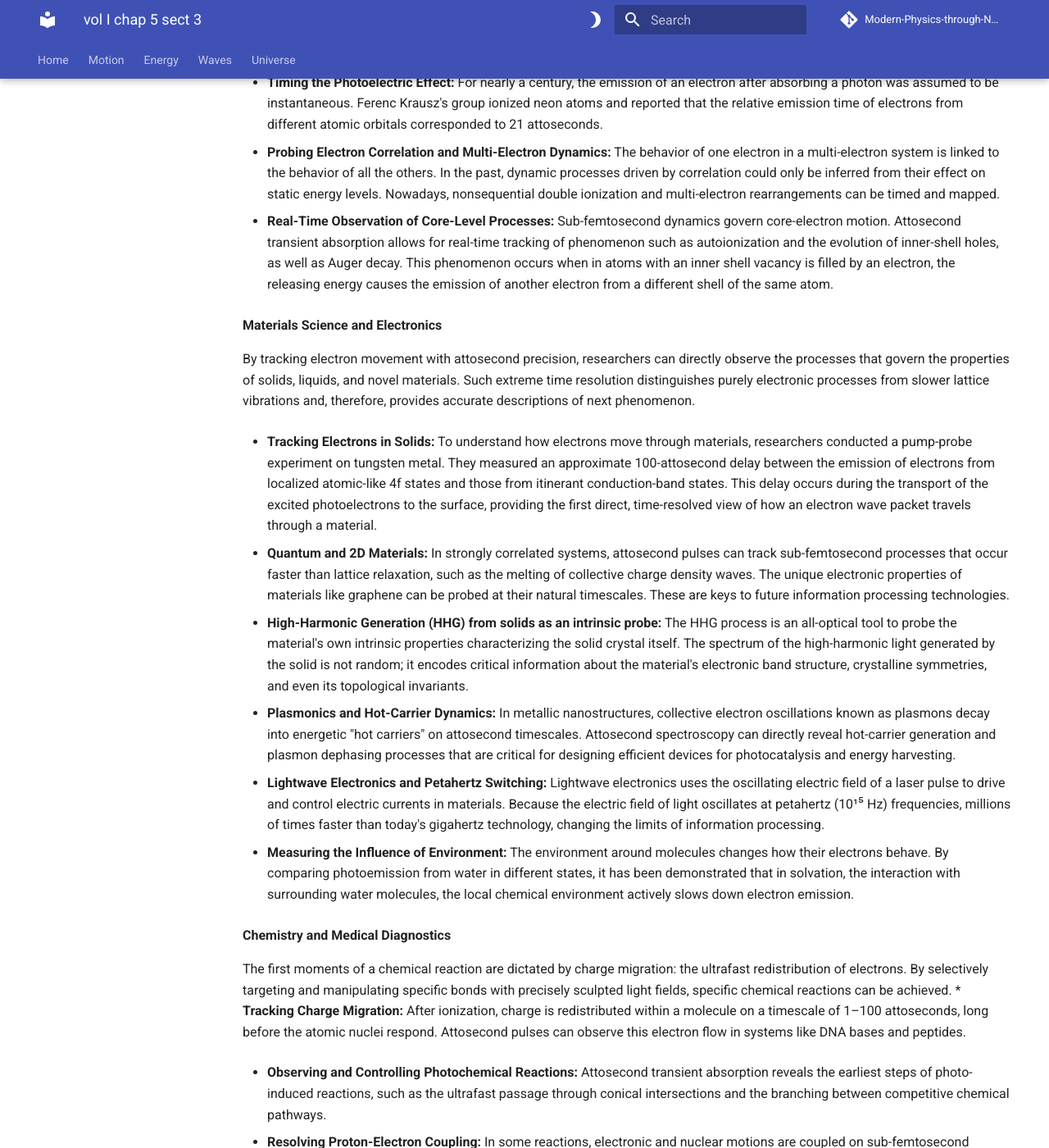
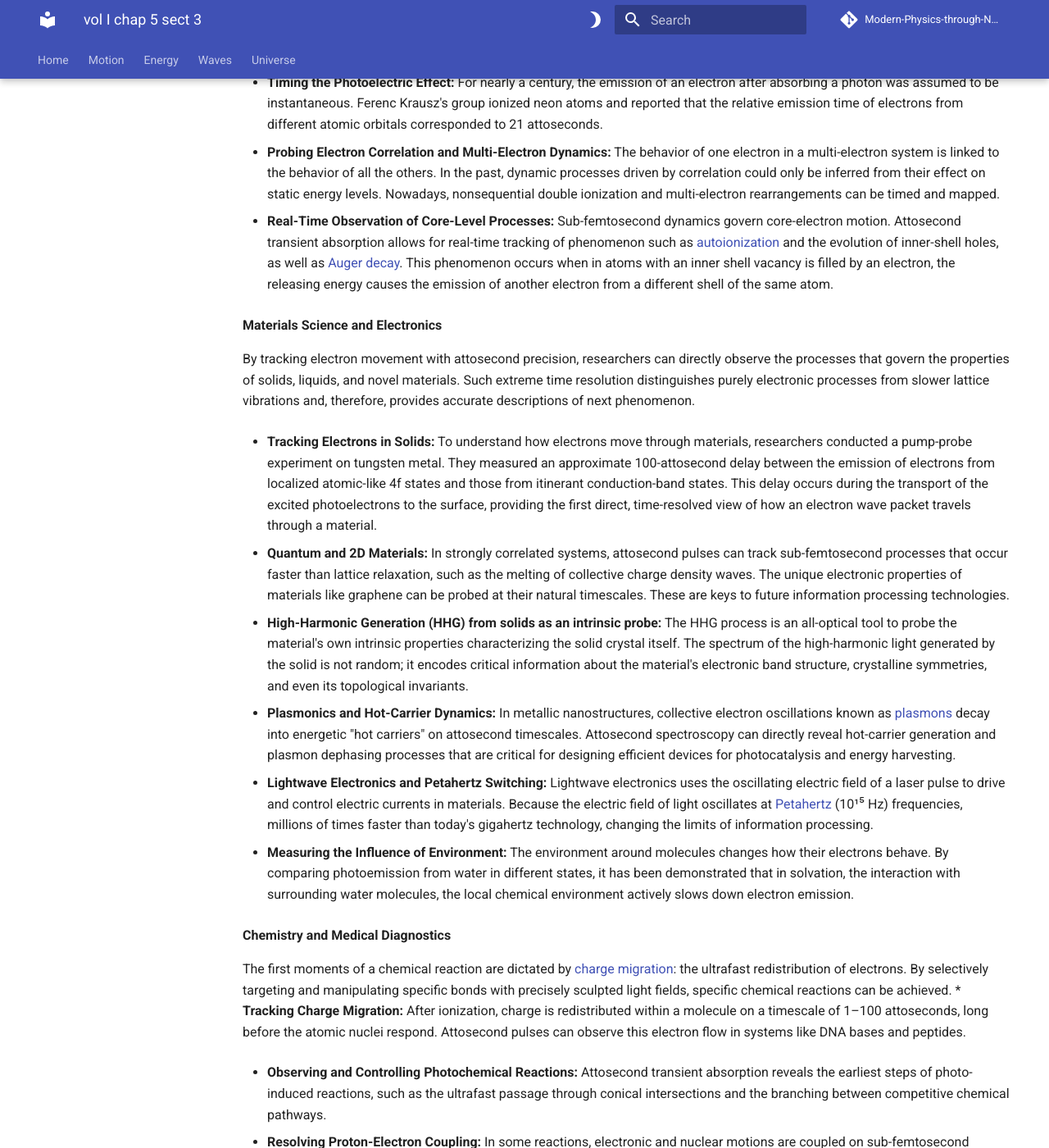
Before and after one commit to modphysnobel/modphysnobel.github.io, an MkDocs documentation site: the page built from docs/vol-I/vol-I-chap-5-sect-3.md, in a window 1280 px wide and 1400 px high, scrolled down 546 px. Shown: the whole window at 82% size. Built offline with MkDocs 1.6.1 and Material for MkDocs 9.7.7, drawn with Linux system fonts in a browser that asks for light colours; some web fonts are replaced; comment, search, counter and statistics services are not loaded; part of the change alters nothing that is shown.

```diff
--- a/docs/vol-I/vol-I-chap-5-sect-3.md
+++ b/docs/vol-I/vol-I-chap-5-sect-3.md
@@ -11,7 +11,7 @@ We consider some characteristics of the emerging technological frontiers promote
 
 * **Probing Electron Correlation and Multi-Electron Dynamics:** The behavior of one electron in a multi-electron system is linked to the behavior of all the others. In the past, dynamic processes driven by correlation could only be inferred from their effect on static energy levels. Nowadays, nonsequential double ionization and multi-electron rearrangements can be timed and mapped.
 
-* **Real-Time Observation of Core-Level Processes:** Sub-femtosecond dynamics govern core-electron motion. Attosecond transient absorption allows for real-time tracking of phenomenon such as autoionization and the evolution of inner-shell holes, as well as Auger decay. This phenomenon occurs when in atoms with an inner shell vacancy is filled by an electron, the releasing energy causes the emission of another electron from a different shell of the same atom.
+* **Real-Time Observation of Core-Level Processes:** Sub-femtosecond dynamics govern core-electron motion. Attosecond transient absorption allows for real-time tracking of phenomenon such as <a href="https://en.wikipedia.org/wiki/Autoionization" title="here the definition">autoionization </a> and the evolution of inner-shell holes, as well as <a href="https://en.wikipedia.org/wiki/Auger_effect" title="here the definition">Auger decay</a>. This phenomenon occurs when in atoms with an inner shell vacancy is filled by an electron, the releasing energy causes the emission of another electron from a different shell of the same atom.
 
  **Materials Science and Electronics**
 
@@ -23,15 +23,15 @@ By tracking electron movement with attosecond precision, researchers can directl
 
 * **High-Harmonic Generation (HHG) from solids as an intrinsic probe:** The HHG process is an all-optical tool to probe the material's own intrinsic properties characterizing the solid crystal itself. The spectrum of the high-harmonic light generated by the solid is not random; it encodes critical information about the material's electronic band structure, crystalline symmetries, and even its topological invariants.
 
-* **Plasmonics and Hot-Carrier Dynamics:** In metallic nanostructures, collective electron oscillations known as plasmons decay into energetic "hot carriers" on attosecond timescales. Attosecond spectroscopy can directly reveal hot-carrier generation and plasmon dephasing processes that are critical for designing efficient devices for photocatalysis and energy harvesting.
+* **Plasmonics and Hot-Carrier Dynamics:** In metallic nanostructures, collective electron oscillations known as <a href="https://en.wikipedia.org/wiki/Plasmon" title="here the definition">plasmons </a> decay into energetic "hot carriers" on attosecond timescales. Attosecond spectroscopy can directly reveal hot-carrier generation and plasmon dephasing processes that are critical for designing efficient devices for photocatalysis and energy harvesting.
 
-* **Lightwave Electronics and Petahertz Switching:** Lightwave electronics uses the oscillating electric field of a laser pulse to drive and control electric currents in materials. Because the electric field of light oscillates at petahertz (10¹⁵ Hz) frequencies, millions of times faster than today's gigahertz technology, changing the limits of information processing.
+* **Lightwave Electronics and Petahertz Switching:** Lightwave electronics uses the oscillating electric field of a laser pulse to drive and control electric currents in materials. Because the electric field of light oscillates at <a href="https://es.wiktionary.org/wiki/petahercio" title="here the definition">Petahertz</a> (10¹⁵ Hz) frequencies, millions of times faster than today's gigahertz technology, changing the limits of information processing.
 
 * **Measuring the Influence of Environment:** The environment around molecules changes how their electrons behave. By comparing photoemission from water in different states, it has been demonstrated that in solvation, the interaction with surrounding water molecules, the local chemical environment actively slows down electron emission.
 
  **Chemistry and Medical Diagnostics**
 
-The first moments of a chemical reaction are dictated by charge migration: the ultrafast redistribution of electrons. By selectively targeting and manipulating specific bonds with precisely sculpted light fields, specific chemical reactions can be achieved.
+The first moments of a chemical reaction are dictated by <a href="https://en.wikipedia.org/wiki/Attosecond_physics" title="here the definition">charge migration</a>: the ultrafast redistribution of electrons. By selectively targeting and manipulating specific bonds with precisely sculpted light fields, specific chemical reactions can be achieved.
 * **Tracking Charge Migration:** After ionization, charge is redistributed within a molecule on a timescale of 1–100 attoseconds, long before the atomic nuclei respond. Attosecond pulses can observe this electron flow in systems like DNA bases and peptides.
 
 * **Observing and Controlling Photochemical Reactions:** Attosecond transient absorption reveals the earliest steps of photo-induced reactions, such as the ultrafast passage through conical intersections and the branching between competitive chemical pathways.
```
